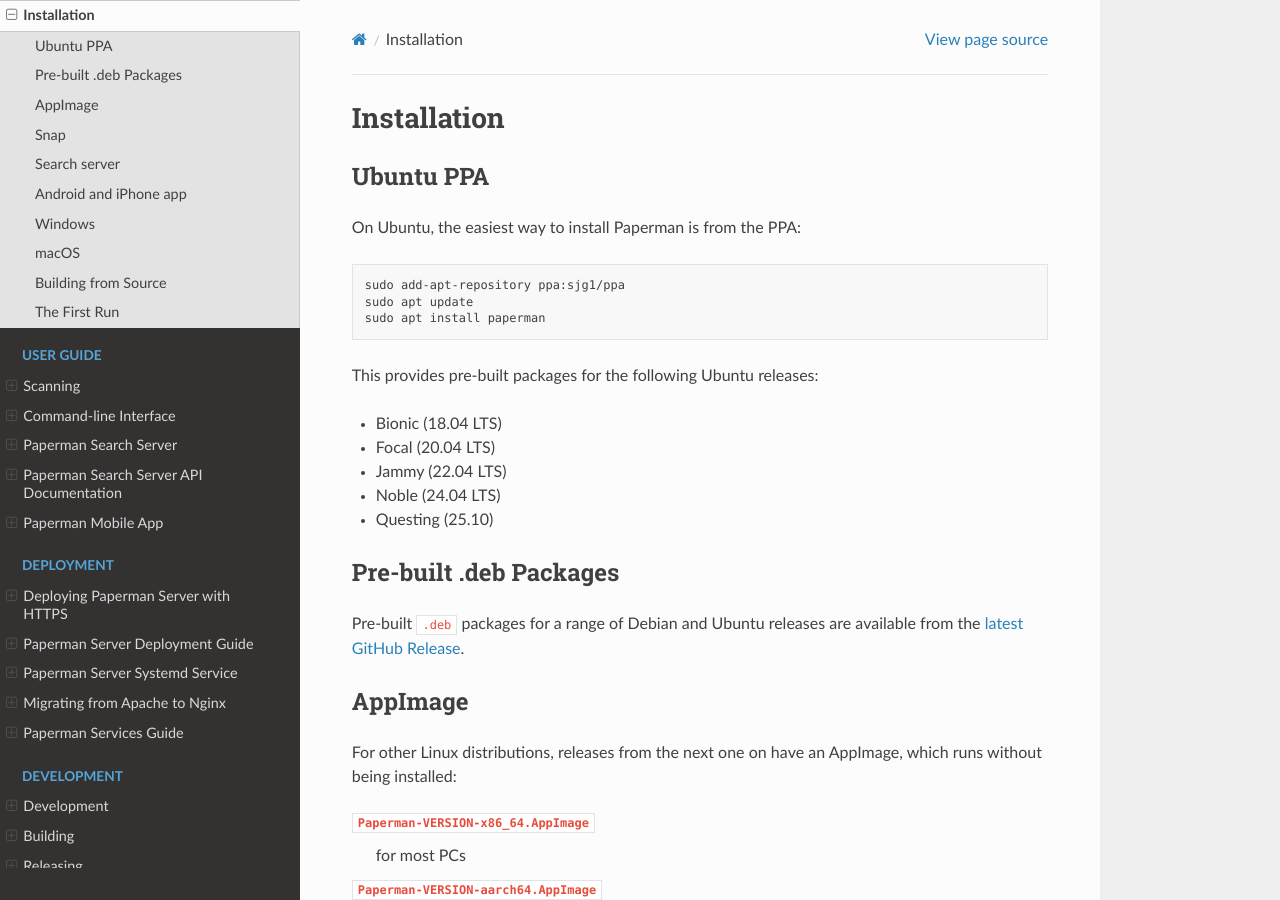
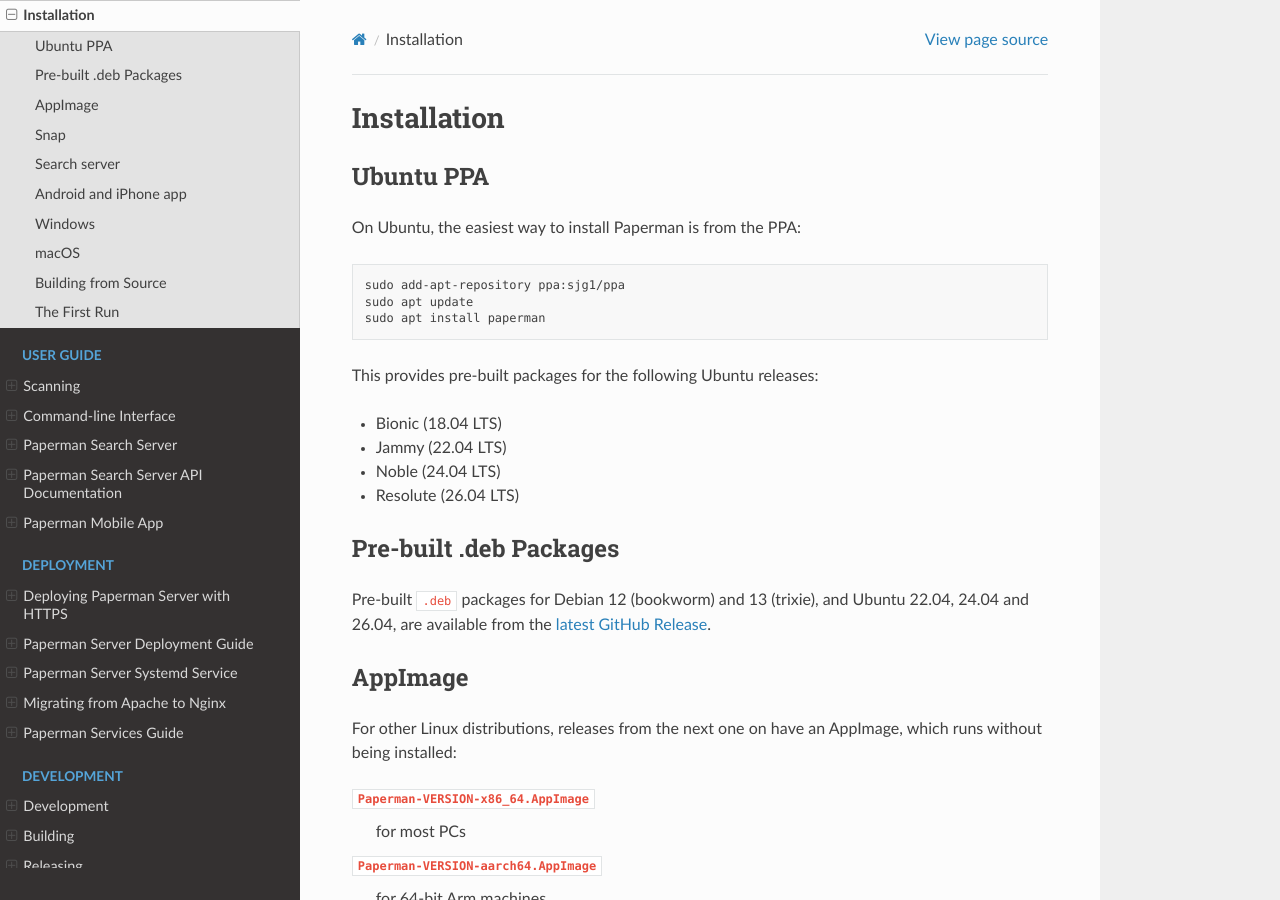
Before and after one commit to sjg20/paperman, a Sphinx documentation site: the page built from doc/install.rst, in a window 1280 px wide and 900 px high. Built offline with Sphinx 7.4.7 and the Read the Docs theme 3.1.0, drawn with Linux system fonts in a browser that asks for light colours.

Commit message:
build: Build the .debs for the releases supported now
The .debs and the PPA are built for Ubuntu 25.04 and 25.10, which have
reached the end of their life, so the PPA would refuse them, and for
Debian 11, whose long-term support has ended, but not for Ubuntu 26.04,
the latest long-term release.

Build for Ubuntu 22.04, 24.04 and 26.04 (resolute), in the PPA as well,
and Debian 12 and 13, skipping the chroots left from the others, and say
which in the installation guide. Ubuntu 18.04 and 20.04 go from the PPA
too: 18.04 has had no chroot for some time, and 20.04, whose standard
support has ended, has Qt 5.12, which paperman no longer builds with,
since it uses QRecursiveMutex from Qt 5.14.

Co-developed-by: Claude Opus 5.5 (1M context) <noreply@anthropic.com>
Claude-Session: https://claude.ai/code/session_01BxfLL7T8McSpFMMxYekitE

```diff
--- a/doc/install.rst
+++ b/doc/install.rst
@@ -15,17 +15,16 @@ On Ubuntu, the easiest way to install Paperman is from the PPA:
 This provides pre-built packages for the following Ubuntu releases:
 
 - Bionic (18.04 LTS)
-- Focal (20.04 LTS)
 - Jammy (22.04 LTS)
 - Noble (24.04 LTS)
-- Questing (25.10)
+- Resolute (26.04 LTS)
 
 Pre-built .deb Packages
 -----------------------
 
-Pre-built ``.deb`` packages for a range of Debian and Ubuntu releases are
-available from the `latest GitHub Release
-<https://github.com/sjg20/paperman/releases/latest>`_.
+Pre-built ``.deb`` packages for Debian 12 (bookworm) and 13 (trixie), and
+Ubuntu 22.04, 24.04 and 26.04, are available from the `latest GitHub
+Release <https://github.com/sjg20/paperman/releases/latest>`_.
 
 AppImage
 --------
```
Also changed, not shown: 4 other files.
